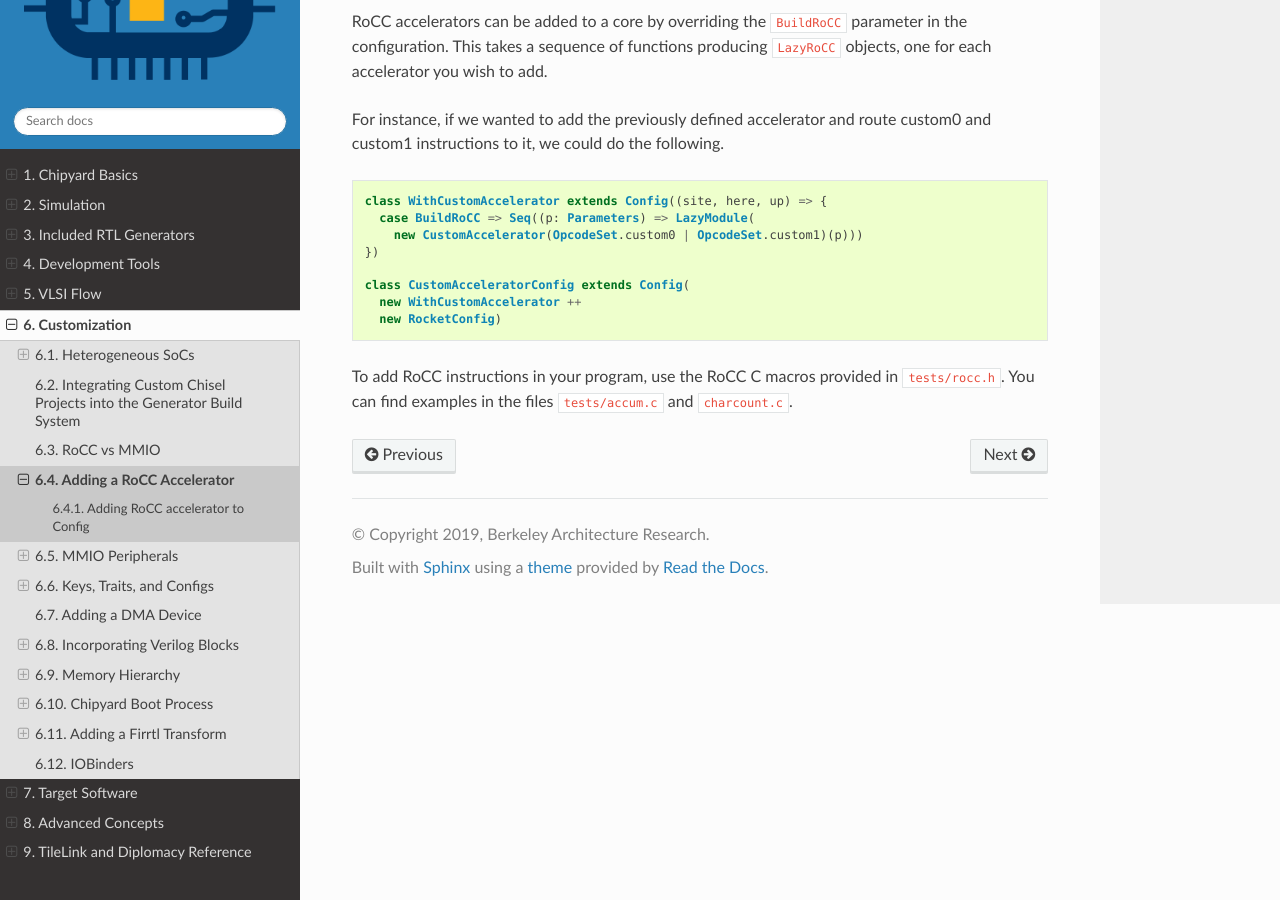
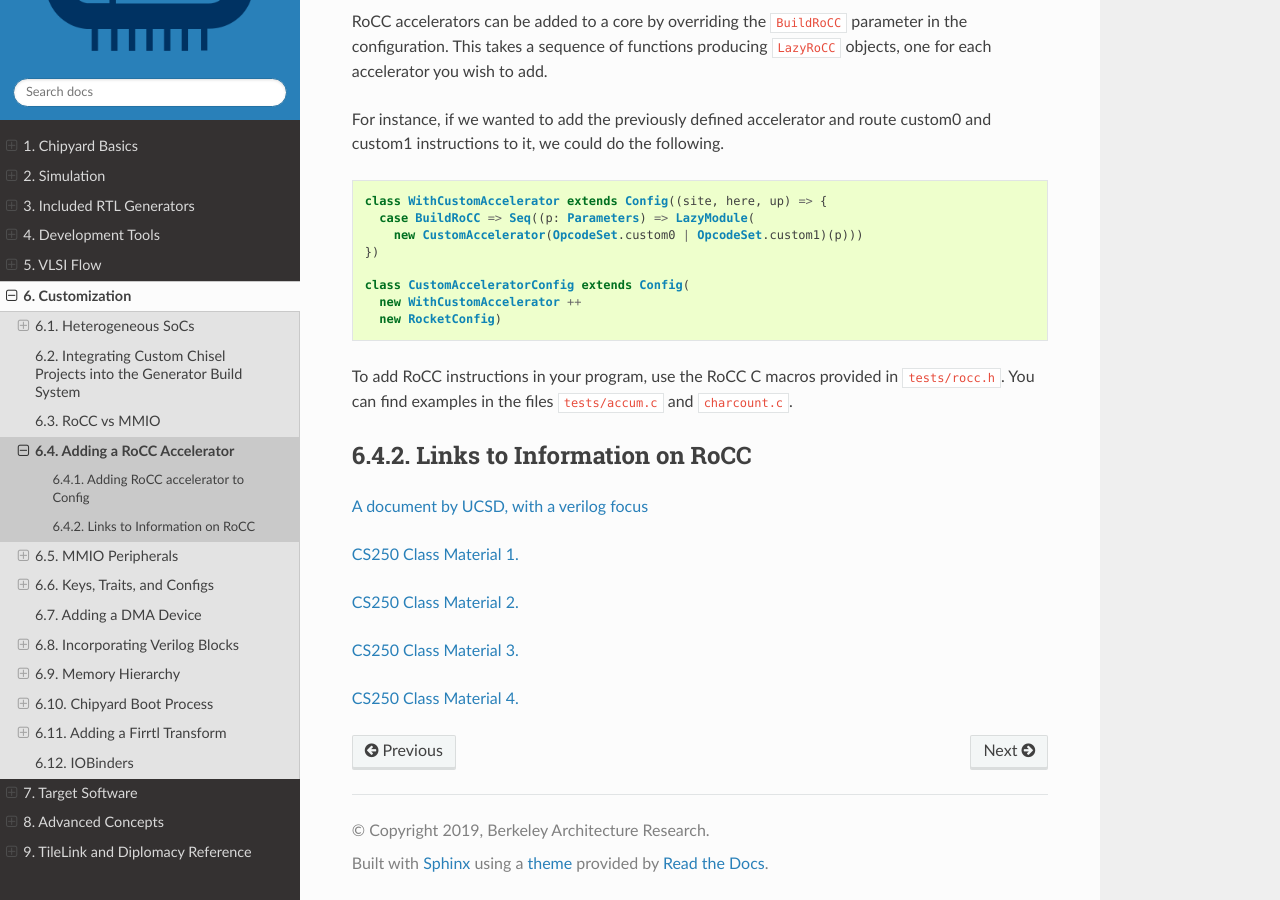
Before and after one commit to ucb-bar/chipyard, a Sphinx documentation site: the page built from docs/Customization/RoCC-Accelerators.rst, in a window 1280 px wide and 900 px high, scrolled down 1090 px. Built offline with Sphinx 7.4.7 and the Read the Docs theme 2.0.0, drawn with Linux system fonts in a browser that asks for light colours.

Commit message:
Add external links to information on the RoCC protocol
Thanks Dayeol for getting me these links

```diff
--- a/docs/Customization/RoCC-Accelerators.rst
+++ b/docs/Customization/RoCC-Accelerators.rst
@@ -67,3 +67,26 @@ For instance, if we wanted to add the previously defined accelerator and route c
       new RocketConfig)
 
 To add RoCC instructions in your program, use the RoCC C macros provided in ``tests/rocc.h``. You can find examples in the files ``tests/accum.c`` and ``charcount.c``.
+
+Links to Information on RoCC
+~~~~~~~~~~~~~~~~~~~~~~~~~~~~~~~~~
+
+`A document by UCSD, with a verilog focus`_
+
+.. _A document by UCSD, with a verilog focus: https://docs.google.com/document/d/1CH2ep4YcL_ojsa3BVHEW-uwcKh1FlFTjH_kg5v8bxVw/edit/
+
+`CS250 Class Material 1.`_
+
+.. _CS250 Class Material 1. : http://www-inst.eecs.berkeley.edu/~cs250/sp16/disc/Disc02.pdf
+
+`CS250 Class Material 2.`_
+
+.. _CS250 Class Material 2. : http://www-inst.eecs.berkeley.edu/~cs250/sp16/disc/Disc05.pdf
+
+`CS250 Class Material 3.`_
+
+.. _CS250 Class Material 3. : http://www-inst.eecs.berkeley.edu/~cs250/sp16/assignments/lab4.pdf
+
+`CS250 Class Material 4.`_
+
+.. _CS250 Class Material 4. : http://www-inst.eecs.berkeley.edu/~cs250/fa13/handouts/lab3-sumaccel.pdf
```
